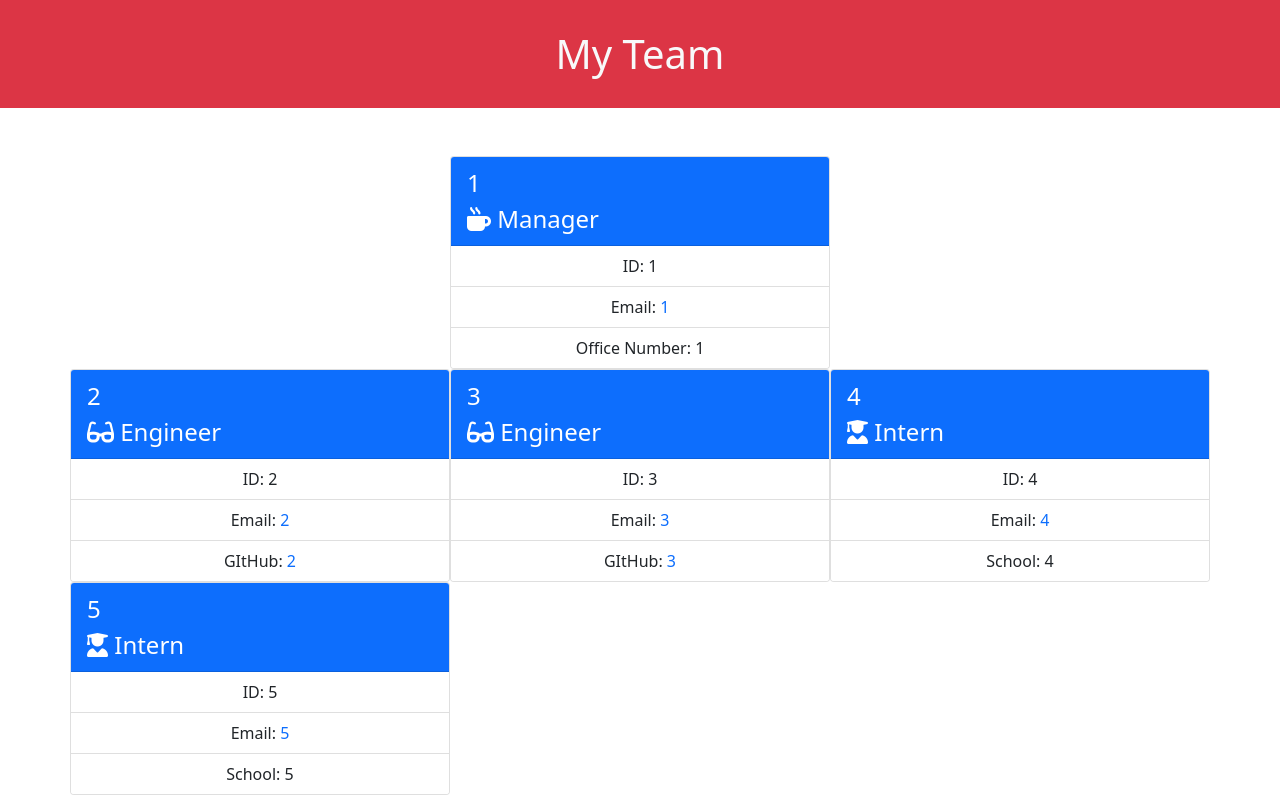
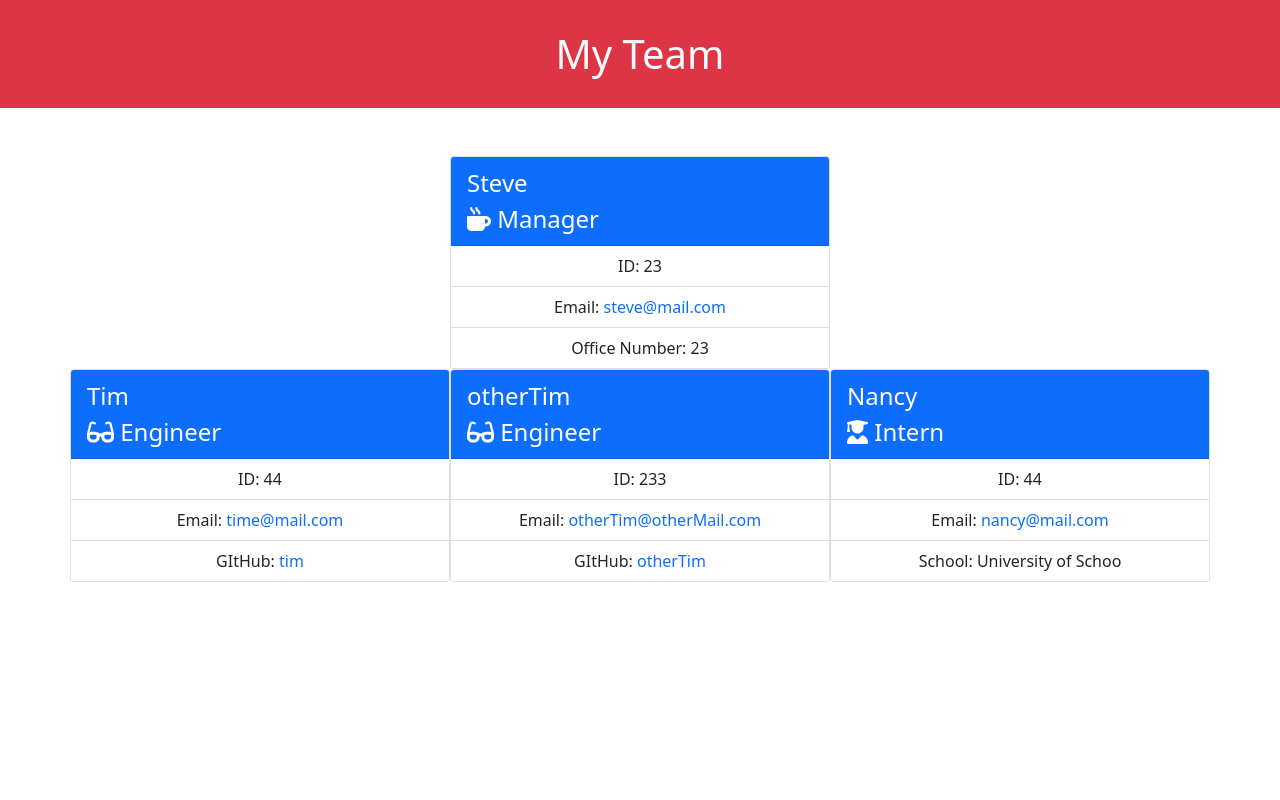
Before and after one commit to MCORTEZM1/Team_Profile_Generator, a website: page dist/index.html in a window 1280 px wide. Drawn offline with nearby package versions, Linux system fonts and the light colour scheme.

```diff
--- a/dist/index.html
+++ b/dist/index.html
@@ -21,13 +21,13 @@
         <div class="col-4"></div>
         <div class="card col-4 p-0">
             <div class="card-header bg-primary text-white fs-4">
-                1 </br>
+                Steve </br>
             <i class="fa-solid fa-mug-hot"></i> Manager
             </div>
             <ul class="list-group list-group-flush text-center">
-                <li class="list-group-item">ID: 1</li>
-                <li class="list-group-item">Email: <a href="mailto:1">1</a></li>
-                <li class="list-group-item">Office Number: 1</li>
+                <li class="list-group-item">ID: 23</li>
+                <li class="list-group-item">Email: <a href="mailto:steve@mail.com">steve@mail.com</a></li>
+                <li class="list-group-item">Office Number: 23</li>
             </ul>
         </div>
         <div class="col-4"></div>
@@ -35,50 +35,38 @@
 
             <div class="card col-4 p-0">
                 <div class="card-header bg-primary text-white fs-4">
-                    2 </br>
+                    Tim </br>
                 <i class="fa-solid fa-glasses"></i> Engineer
                 </div>
                 <ul class="list-group list-group-flush text-center">
-                    <li class="list-group-item">ID: 2</li>
-                    <li class="list-group-item">Email: <a href="mailto:2">2</a></li>
-                    <li class="list-group-item">GItHub: <a href="https://github.com/2">2</a></li>
+                    <li class="list-group-item">ID: 44</li>
+                    <li class="list-group-item">Email: <a href="mailto:time@mail.com">time@mail.com</a></li>
+                    <li class="list-group-item">GItHub: <a href="https://github.com/tim">tim</a></li>
                 </ul>
             </div>
 
             <div class="card col-4 p-0">
                 <div class="card-header bg-primary text-white fs-4">
-                    3 </br>
+                    otherTim </br>
                 <i class="fa-solid fa-glasses"></i> Engineer
                 </div>
                 <ul class="list-group list-group-flush text-center">
-                    <li class="list-group-item">ID: 3</li>
-                    <li class="list-group-item">Email: <a href="mailto:3">3</a></li>
-                    <li class="list-group-item">GItHub: <a href="https://github.com/3">3</a></li>
+                    <li class="list-group-item">ID: 233</li>
+                    <li class="list-group-item">Email: <a href="mailto:otherTim@otherMail.com">otherTim@otherMail.com</a></li>
+                    <li class="list-group-item">GItHub: <a href="https://github.com/otherTim">otherTim</a></li>
                 </ul>
             </div>
 
 
             <div class="card col-4 p-0">
                 <div class="card-header bg-primary text-white fs-4">
-                    4 </br>
+                    Nancy </br>
                 <i class="fa-solid fa-user-graduate"></i> Intern
                 </div>
                 <ul class="list-group list-group-flush text-center">
-                    <li class="list-group-item"> ID: 4</li>
-                    <li class="list-group-item">Email: <a href="mailto:4">4</a></li>
-                    <li class="list-group-item">School: 4</li>
-                </ul>
-            </div>
-
-            <div class="card col-4 p-0">
-                <div class="card-header bg-primary text-white fs-4">
-                    5 </br>
-                <i class="fa-solid fa-user-graduate"></i> Intern
-                </div>
-                <ul class="list-group list-group-flush text-center">
-                    <li class="list-group-item"> ID: 5</li>
-                    <li class="list-group-item">Email: <a href="mailto:5">5</a></li>
-                    <li class="list-group-item">School: 5</li>
+                    <li class="list-group-item"> ID: 44</li>
+                    <li class="list-group-item">Email: <a href="mailto:nancy@mail.com">nancy@mail.com</a></li>
+                    <li class="list-group-item">School: University of Schoo</li>
                 </ul>
             </div>
 
```
Also changed, not shown: README.md, src/images/Capture1.PNG (added).
